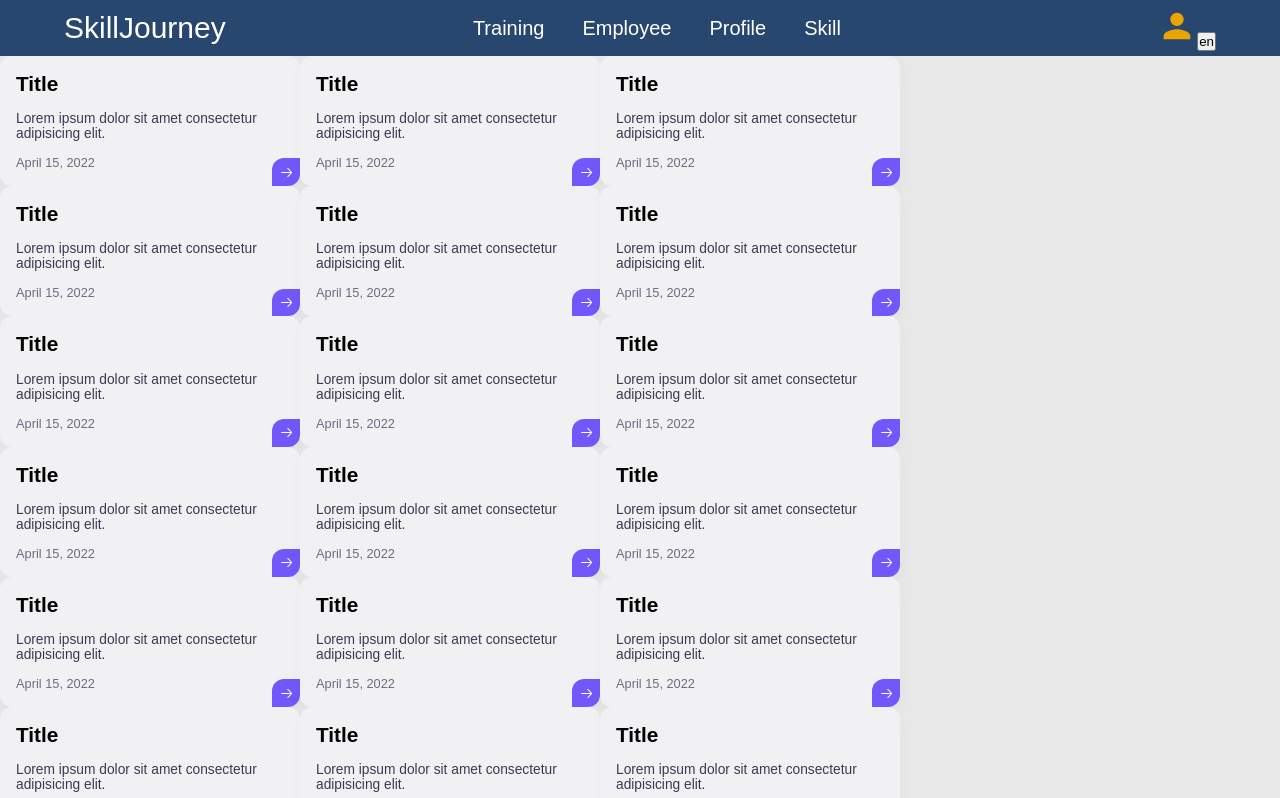
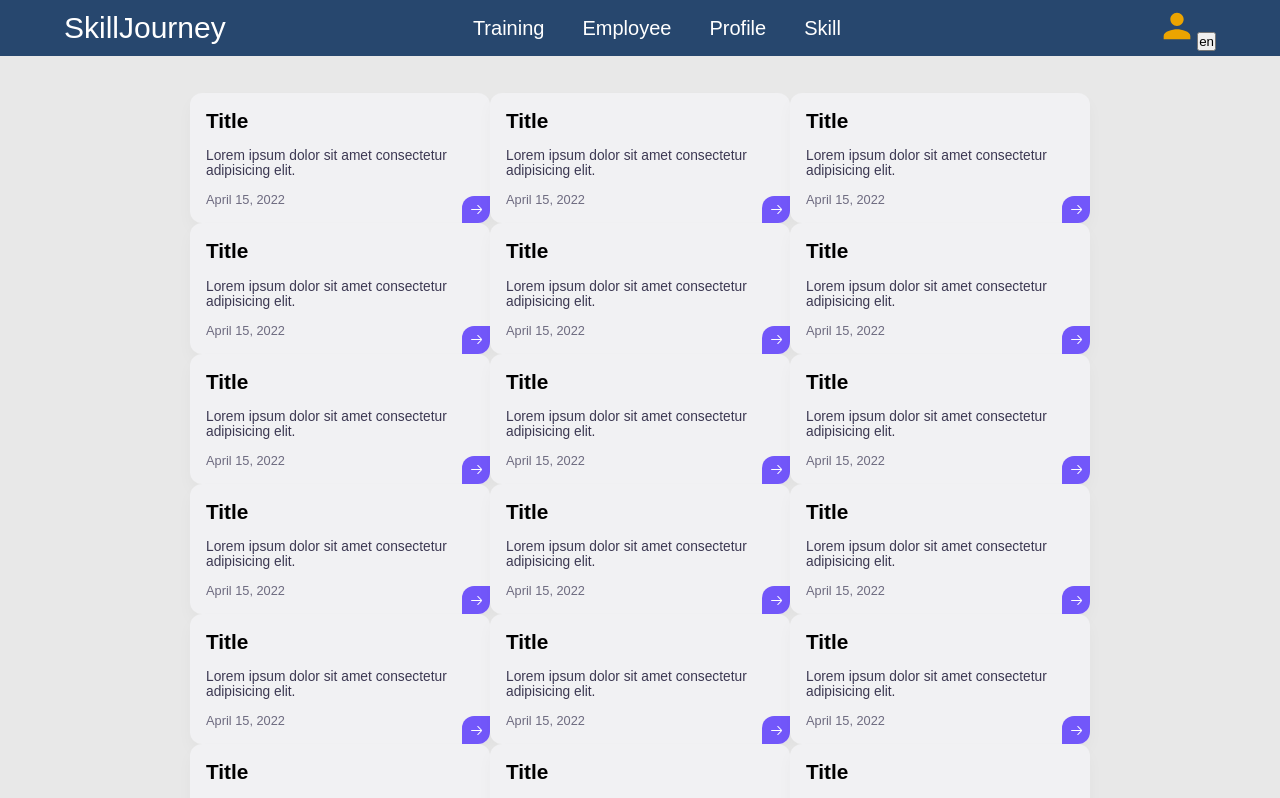
Before and after one commit to YasminTrembulack/SkillJourneyFront, a React (Vite) app: page /home in a window 1280 px wide. Shown: the top 798 px of the page. Built offline with nearby package versions, Linux system fonts and the light colour scheme; a web font is replaced by a local one.

Commit message:
feat: home page changed

```diff
--- a/src/Pages/HomePage/index.tsx
+++ b/src/Pages/HomePage/index.tsx
@@ -15,15 +15,15 @@ export default function HomePage() {
     const [firstAccess, setFirstAccess] = useState(false);
     const [loading, setLoading] = useState(false);
 
-    function getTrainings(){
-        return TrainingsTemp.data.map( t =>
+    function getTrainings() {
+        return TrainingsTemp.data.map(t =>
 
             <Card></Card>
         )
     }
 
     return (
-        <MainContent>
+        <>
             {
                 role === "EMPLOYEE" &&
                 <NavBar>
@@ -49,11 +49,13 @@ export default function HomePage() {
                 </NavBar>
             }
 
-            { firstAccess && <FirstAccessModal/> }
-            <TrainingContent>
+            <MainContent>
+                {firstAccess && <FirstAccessModal />}
+                <TrainingContent>
 
-                { !loading && getTrainings() }
-            </TrainingContent>
-        </MainContent>
+                    {!loading && getTrainings()}
+                </TrainingContent>
+            </MainContent>
+        </>
     );
 }
--- a/src/Pages/HomePage/styles.ts
+++ b/src/Pages/HomePage/styles.ts
@@ -5,12 +5,15 @@ export const TrainingContent = styled.div`
   max-height: 90%;
   display: flex;
   flex-wrap: wrap;
+  justify-content: center;
+  align-items: center;
 `;
 
 export const MainContent = styled.div`
   width: 100%;
-  height: 4000px;
+  height: 93vh;
   display: flex;
   flex-direction: column;
-
+  justify-content: center;
+  align-items: center;
 `;
```
